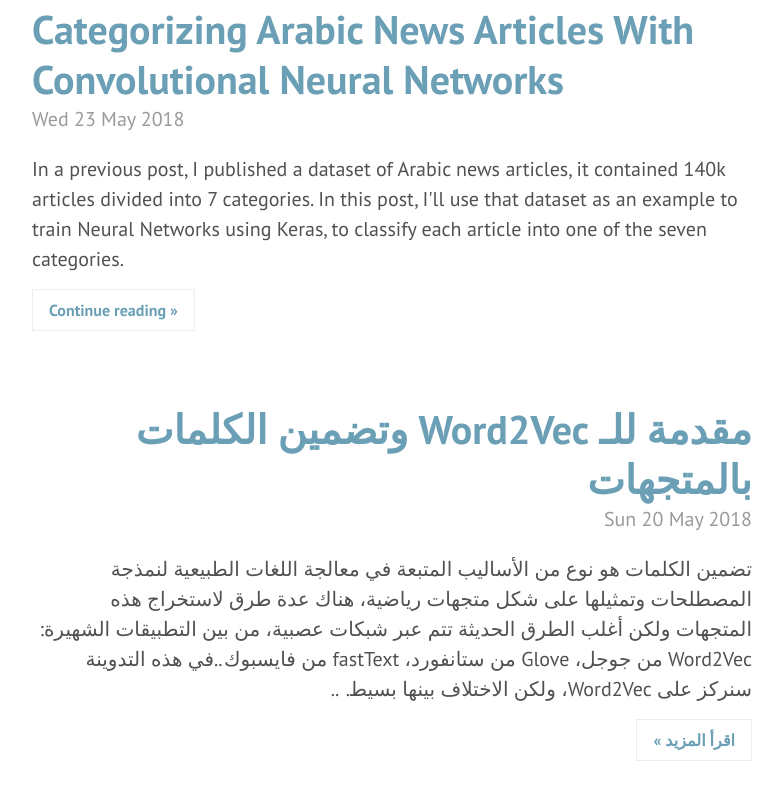
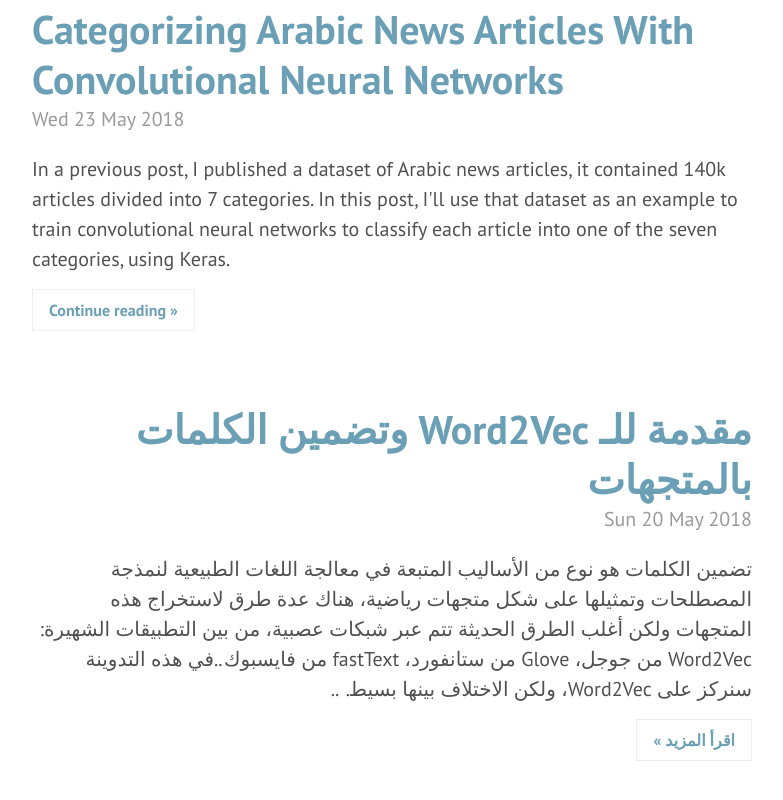
Before and after one commit to badjio/badjio.github.io, a plain HTML site: page index.html in a window 1280 px wide. Shown: the part 1652-2452 px from the top of the page, without its empty margins (428-1211 px from the left). Drawn offline with nearby package versions, Linux system fonts and the light colour scheme; a web font is replaced by a local one.

Commit message:
edited articles

```diff
--- a/index.html
+++ b/index.html
@@ -88,7 +88,7 @@
         </h1>
         <span class="post-date">Wed 23 May 2018</span>
         <p>
-            <p>In a previous post, I published a dataset of Arabic news articles, it contained 140k articles divided into 7 categories. In this post, I'll use that dataset as an example to train Neural Networks using Keras, to classify each article into one of the seven categories.</p>
+            <p>In a previous post, I published a dataset of Arabic news articles, it contained 140k articles divided into 7 categories. In this post, I'll use that dataset as an example to train convolutional neural networks to classify each article into one of the seven categories, using Keras.</p>
         </p>
         <a class="read-more" href="categorizing-arabic-news-articles-with-convolutional-neural-networks">Continue reading »</a>
     </div>
```
Also changed, not shown: categorizing-arabic-news-articles-with-convolutional-neural-networks.html (+2 -2 lines).
